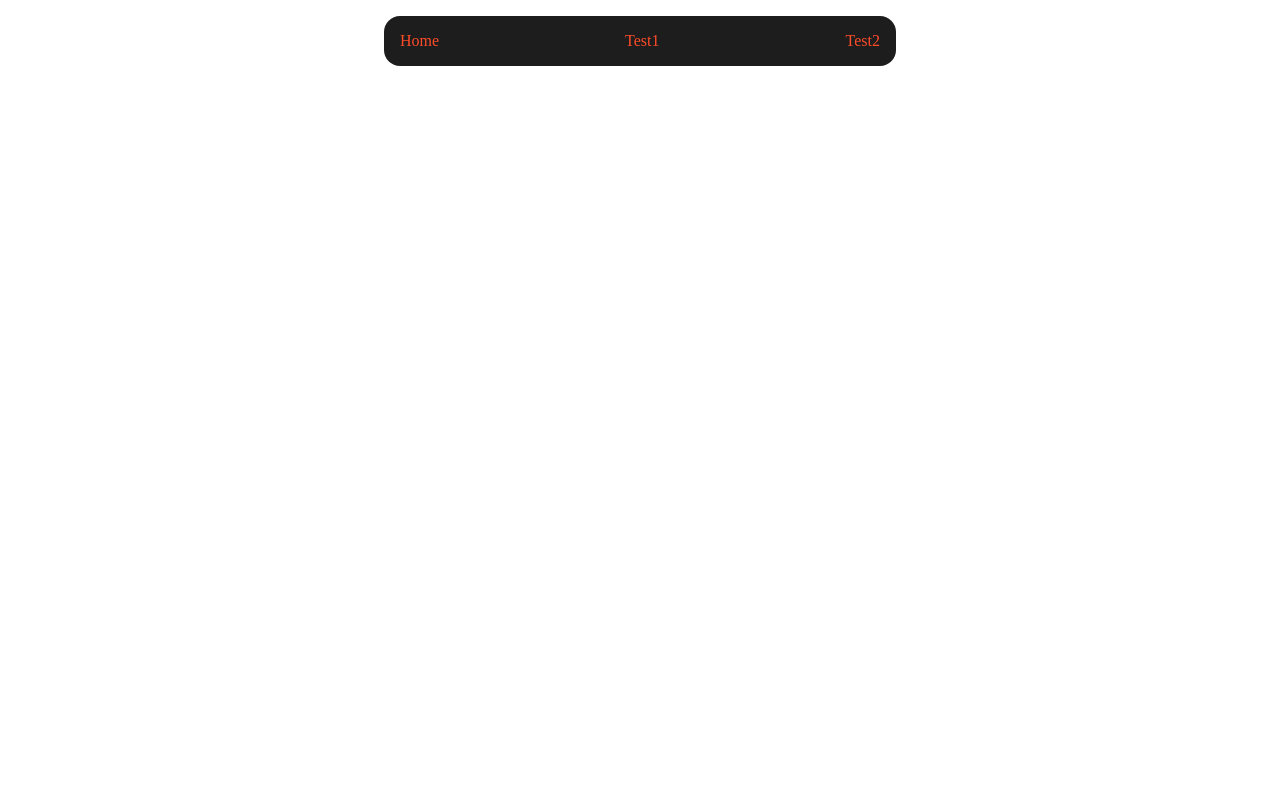
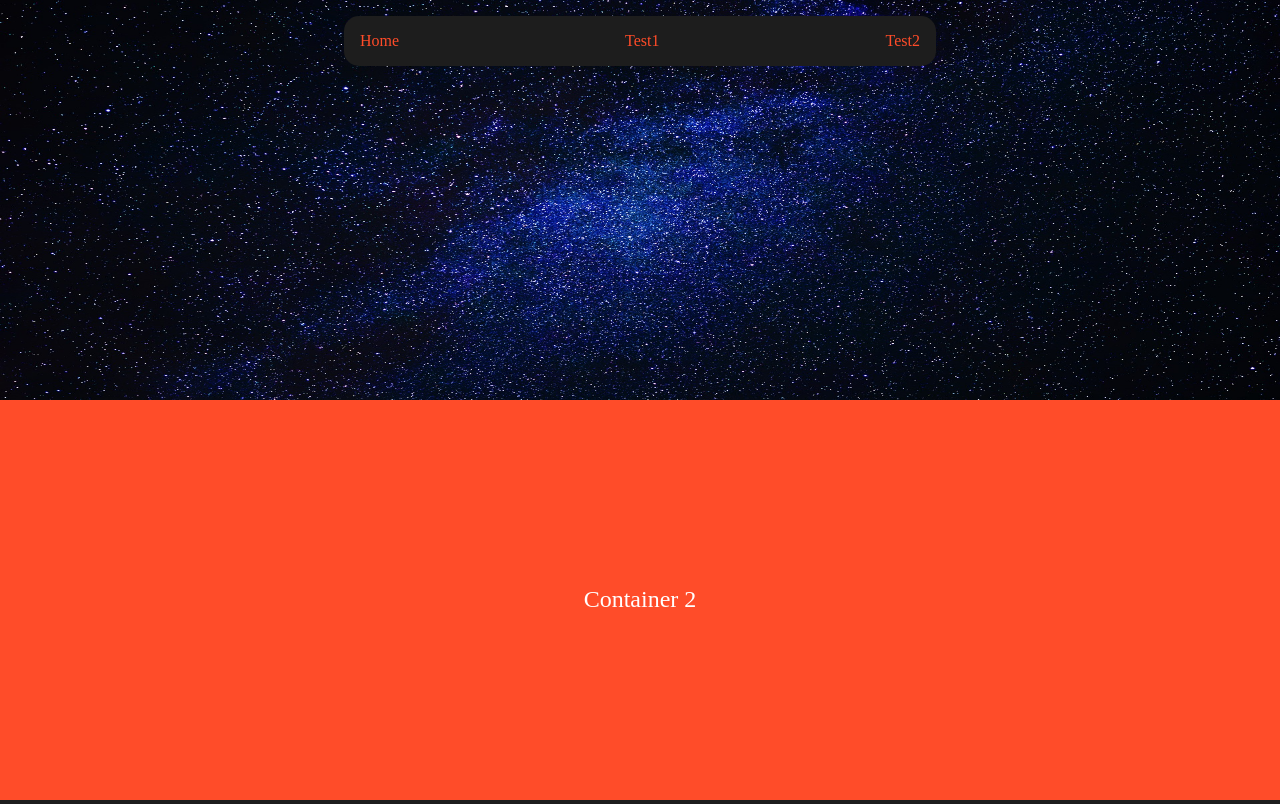
Before and after one commit to MaxHilmbauer/css-framework, a website built with Parcel: page index.html in a window 1280 px wide. Shown: the top 804 px of the page. Built offline with nearby package versions, Linux system fonts and the light colour scheme.

Commit message:
Landing Page Structure

```diff
--- a/css/index_style.css
+++ b/css/index_style.css
@@ -1,17 +1,77 @@
+.background-section img {
+     width: 100%;
+     max-width: 100%;
+     height: 50vh;
+     position: absolute;
+     top: 0;
+     left: 0;
+     z-index: 0;
+ }
+
 .navbar {
      background-color: #1D1D1D;
      text-align: center;
-     border-radius: 1rem;
+     border-radius: 15px;
      padding: 1rem;
-     max-width: 30rem;
-     margin:  auto;
+     max-width: 35rem;
+     margin: 0 auto;
      display: flex;
      justify-content: space-between;
-     margin-top: 1rem;
-
+     position: absolute;
+     top: 1rem;
+     left: 0;
+     right: 0;
+     z-index: 1;
  }
 
-.navbar a {
-     color: #FF4C29;
-     text-decoration: none;
-}
+ .navbar a {
+      color: #FF4C29;
+      text-decoration: none;
+ }
+
+ .container {
+     width: 100%;
+     max-width: 100%;
+     height: 50vh;
+     display: flex;
+     justify-content: center;
+     align-items: center;
+     font-size: 24px;
+     color: white;
+   }
+
+   .container:nth-child(odd) {
+     background-color: #FF4C29;
+   }
+
+   .container:nth-child(even) {         /*Pseudoklasse definiert auf Position hier: gerade*/
+     background-color: #1D1D1D;
+   }
+
+   .footer {
+     background-color: #DDDDDD;
+     color: white;
+     display: flex;
+     padding: 5rem;
+   }
+
+   .footer .column {
+     flex: 1;
+     text-align: center;
+     border-right: 1px solid white;
+     height: 5rem;
+   }
+
+   .footer .column:last-child {   /*Pseudoklasse letztes Elelmt ansprechen, sonst alle Linien weg!*/
+     border-right: none;
+   }
+
+   body {
+     display: flex;
+     flex-direction: column;
+     min-height: 100vh;
+   }
+
+   .content {
+     flex-grow: 1;
+   }
--- a/index.html
+++ b/index.html
@@ -28,12 +28,30 @@
 <body>
 
   <!-- Add your site or application content here -->
-  <div class="navbar">
-    <a href="#">Home</a>
+
+   <div class="background-section">
+    <img src="img/starsky.jpg" alt="Hintergrundbild">
+    <div class="navbar">
+      <a href="#">Home</a>
       <div>
-         <a href="#">Test1</a>
+        <a href="#">Test1</a>
       </div>
-    <a href="#">Test2</a>
+      <a href="#">Test2</a>
+    </div>
+  </div>
+
+  <!-- Div-Container mit verschiedenen Hintergrundfarben -->
+  <div class="container">Container 1</div>
+  <div class="container">Container 2</div>
+  <div class="container">Container 3</div>
+  <div class="container">Container 4</div>
+  <div class="container">Container 5</div>
+
+  <!-- Footer mit drei Spalten -->
+  <div class="footer">
+    <div class="column">Spalte 1</div>
+    <div class="column">Spalte 2</div>
+    <div class="column">Spalte 3</div>
   </div>
 
   <script src="js/vendor/modernizr-3.11.2.min.js"></script>
```
Also changed, not shown: img/starsky.jpg (added).
